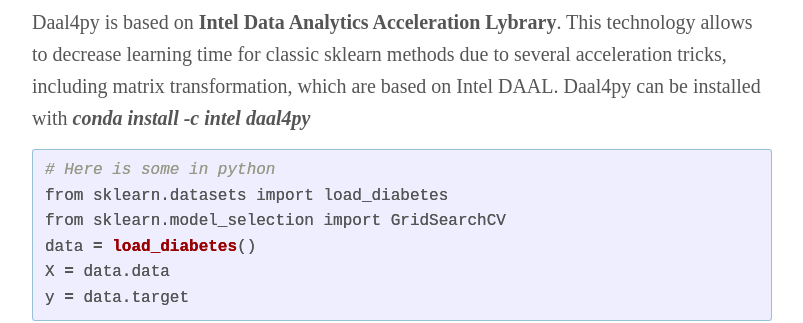
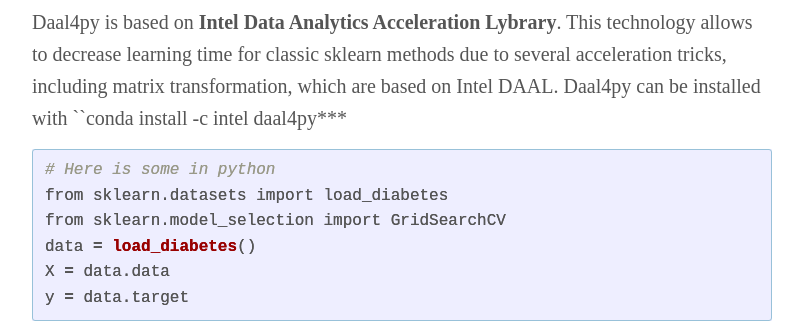
Before and after one commit to tatieliseeva/v-master, a Jekyll site: the page built from _posts/2020-10-31-Data_Analytics_Acceleration_Library(DAAL4PY)_check_out.markdown, in a window 1280 px wide. Shown: the part 460-783 px from the top of the page, without its empty margins (238-1041 px from the left). Built offline with Jekyll 4.4.1, drawn with Linux system fonts in a browser that asks for light colours; some web fonts are replaced.

````diff
--- a/_posts/2020-10-31-Data_Analytics_Acceleration_Library(DAAL4PY)_check_out.markdown
+++ b/_posts/2020-10-31-Data_Analytics_Acceleration_Library(DAAL4PY)_check_out.markdown
@@ -6,7 +6,7 @@ permalink: /discoveries/
 ---
 
 Daal4py is based on **Intel Data Analytics Acceleration Lybrary**. This technology allows to decrease learning time for classic sklearn methods due to several acceleration tricks, including matrix transformation, which are based on Intel DAAL.
-Daal4py can be installed with ***conda install -c intel daal4py***
+Daal4py can be installed with ``conda install -c intel daal4py***
 
 
 ```python
````
